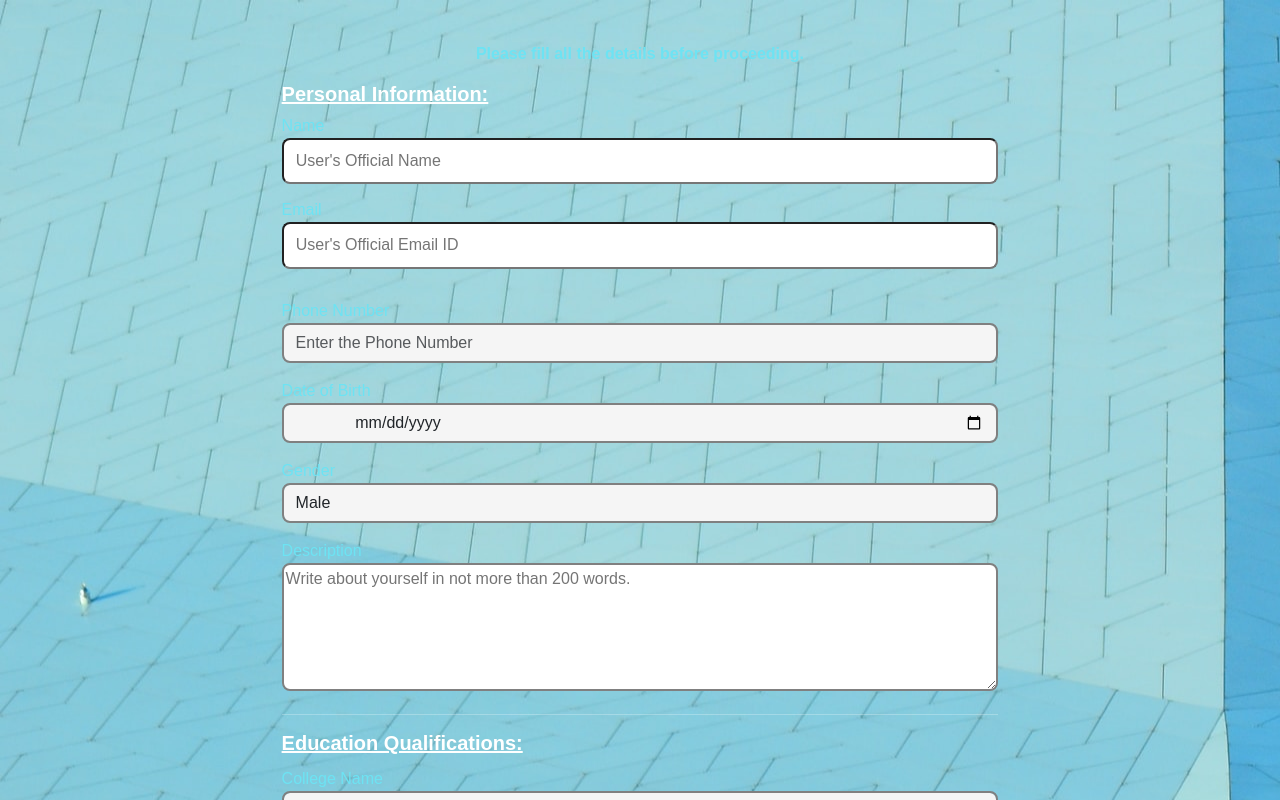
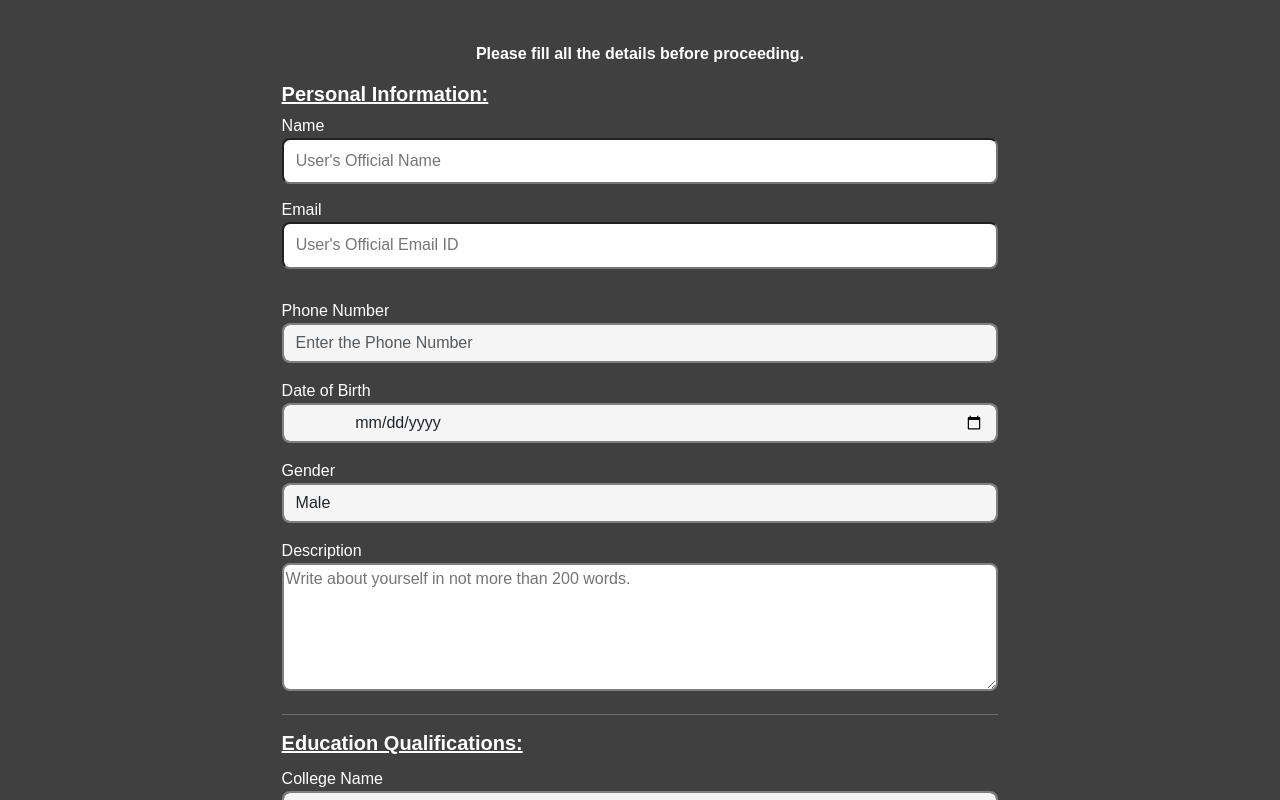
Before and after one commit to JainnyAryan/jobnest, a React (Create React App) app: page /fill-employee-details in a window 1280 px wide. Shown: the top 800 px of the page. Built offline with nearby package versions, Linux system fonts and the light colour scheme; a web font is replaced by a local one.

Commit message:
form changes

```diff
--- a/src/pages/AcceptRejectEmployerScreen.jsx
+++ b/src/pages/AcceptRejectEmployerScreen.jsx
@@ -2,7 +2,6 @@ import React from "react";
 import Applicants from "../components/employer/Applicants";
 import ApplicantsTab from "../components/employer/ApplicantsTab";
 import { useState } from "react";
-
 
 const applicants = [
   {
--- a/src/pages/styles/EmployeeDetailsForm.module.css
+++ b/src/pages/styles/EmployeeDetailsForm.module.css
@@ -3,7 +3,7 @@
   border-radius: 10px;
   margin: 4%;
   margin: 2vh auto;
-  color: hsl(187, 85%, 69%);
+  color: white;
   padding: 2vw;
 }
 
@@ -14,7 +14,8 @@
   background-position: "center center";
   display: flex;
   margin: auto;
-  background-image: url("/public/blue_bg2.jpg");
+  /* background-image: url("/public/blue_bg2.jpg"); */
+  background-color: rgb(65, 64, 64);
 }
 
 .headingColor {
```
Also changed, not shown: src/pages/PostAJob.jsx (added, +11 -0 lines).
